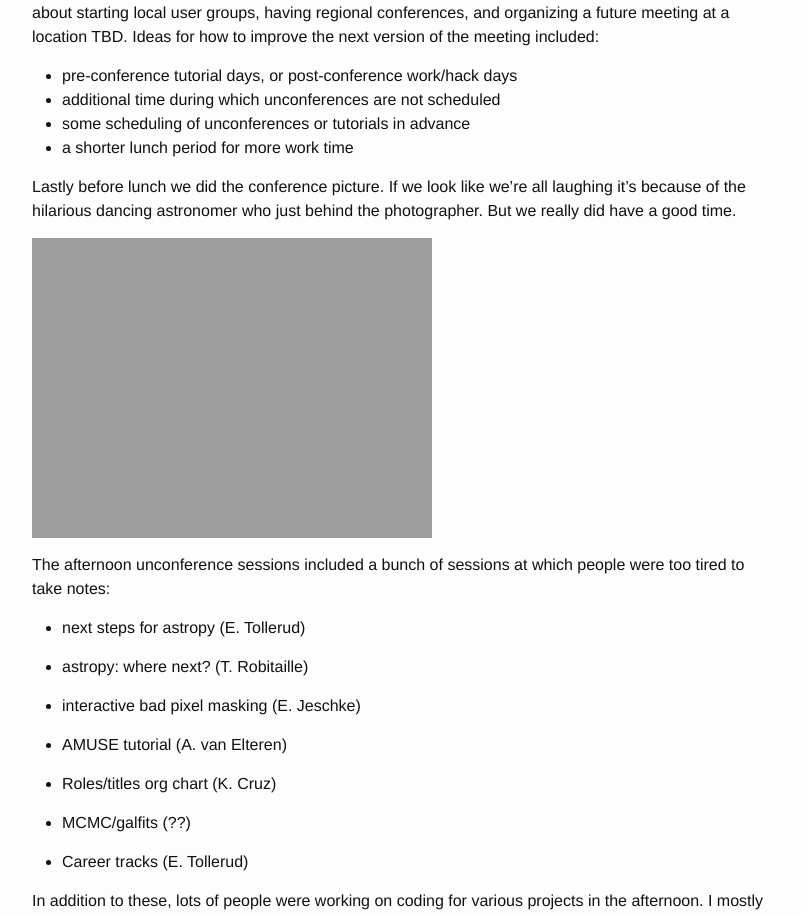
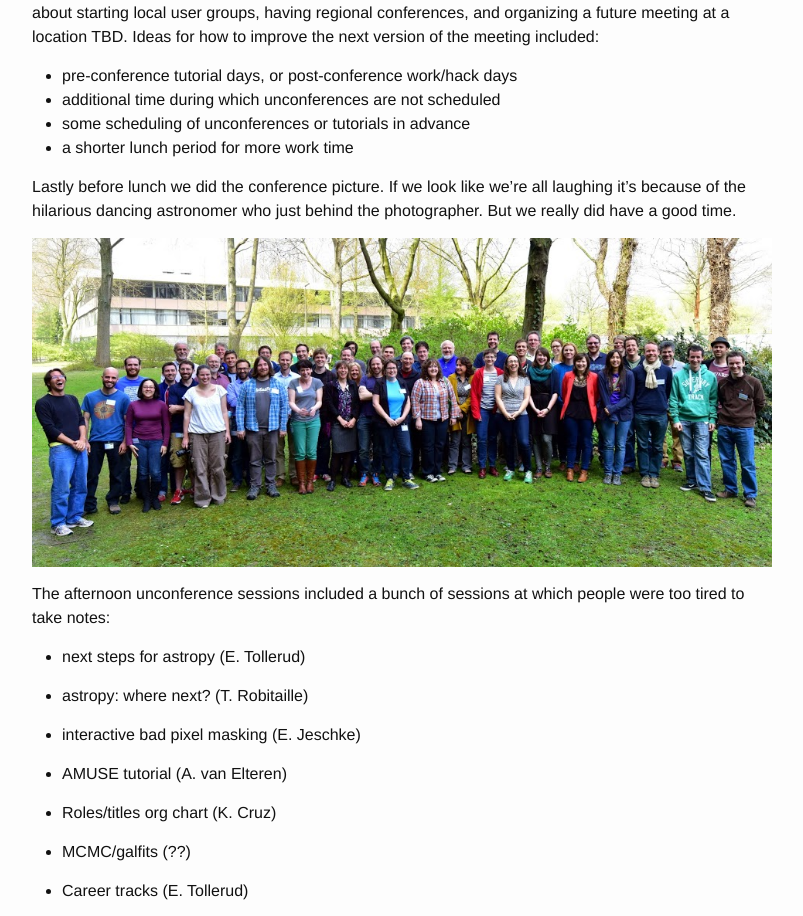
Before and after one commit to PBarmby/PBarmby.github.io, a Jekyll site: the page built from _posts/2015-04-24-Python-in-Astronomy-Day-5.markdown, in a window 1280 px wide. Shown: the part 1278-2194 px from the top of the page, without its empty margins (238-1041 px from the left). Built offline with Jekyll 4.4.1, drawn with Linux system fonts in a browser that asks for light colours.

Commit message:
fixed picture

```diff
--- a/_posts/2015-04-24-Python-in-Astronomy-Day-5.markdown
+++ b/_posts/2015-04-24-Python-in-Astronomy-Day-5.markdown
@@ -45,7 +45,7 @@ Ideas for how to improve the next version of the meeting included:
 Lastly before lunch we did the conference picture. If we look like we're all laughing it's because of the hilarious
 dancing astronomer who just behind the photographer. But we really did have a good time.
 
-![Python in Astronomy 2015, credit: P. Teuben]({{ site.url }}/stuff/teuben_pyastro15.jpg)
+![Python in Astronomy 2015, credit: P. Teuben]({{ site.url }}/stuff/teuben_conf.jpg)
 
 
 The afternoon unconference sessions included a bunch of sessions at which people were too tired to take notes:
```
Also changed, not shown: stuff/teuben_conf.JPG (added).
